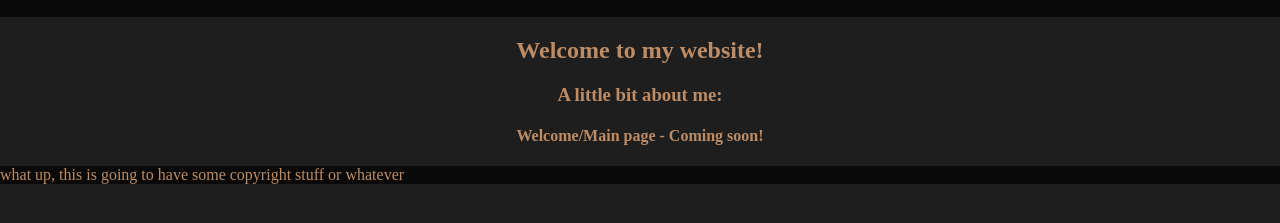
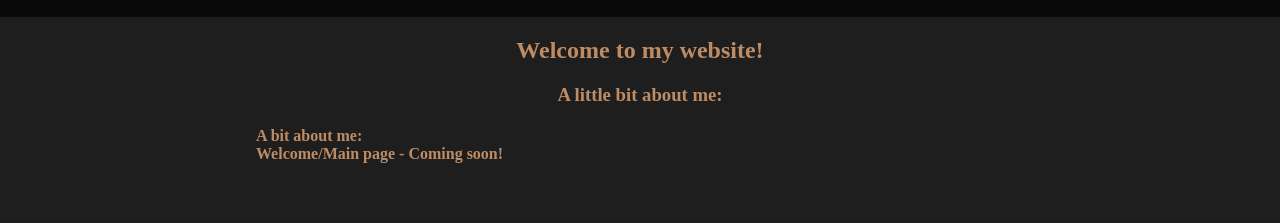
Before and after one commit to CowWorks/CowWorks.github.io, a plain HTML site: page index.html in a window 1280 px wide. Shown: the part 51-274 px from the top of the page. Drawn offline with Linux system fonts and the light colour scheme.

Commit message:
got rid of footer debug message and added more structure to the welcome page

```diff
--- a/index.html
+++ b/index.html
@@ -14,12 +14,11 @@
         <section>
             <center><intro><h1>Welcome to my website!</h1></intro></center>
             <center><about><div class="center-width-wrapper"><h3>A little bit about me:</h3></div></about></center>
-            <center><aboutme><div class="center-width-wrapper"><h4>Welcome/Main page - Coming soon!</h4>
-            </div></aboutme></center>
+            <aboutme><div class="center-width-wrapper"><h4>A bit about me:<br>Welcome/Main page - Coming soon!</h4>
+            </div></aboutme>
 
         </section>
         <footer>
-            what up, this is going to have some copyright stuff or whatever
         </footer>
     </body>
 </html>
```
